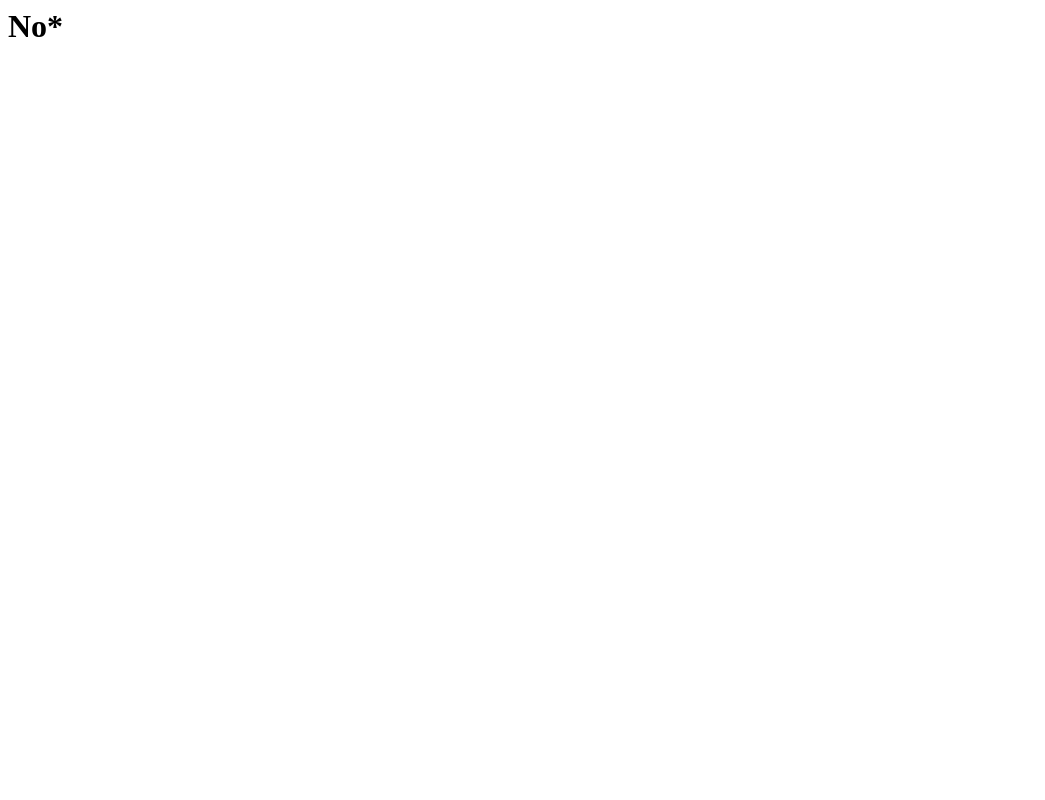
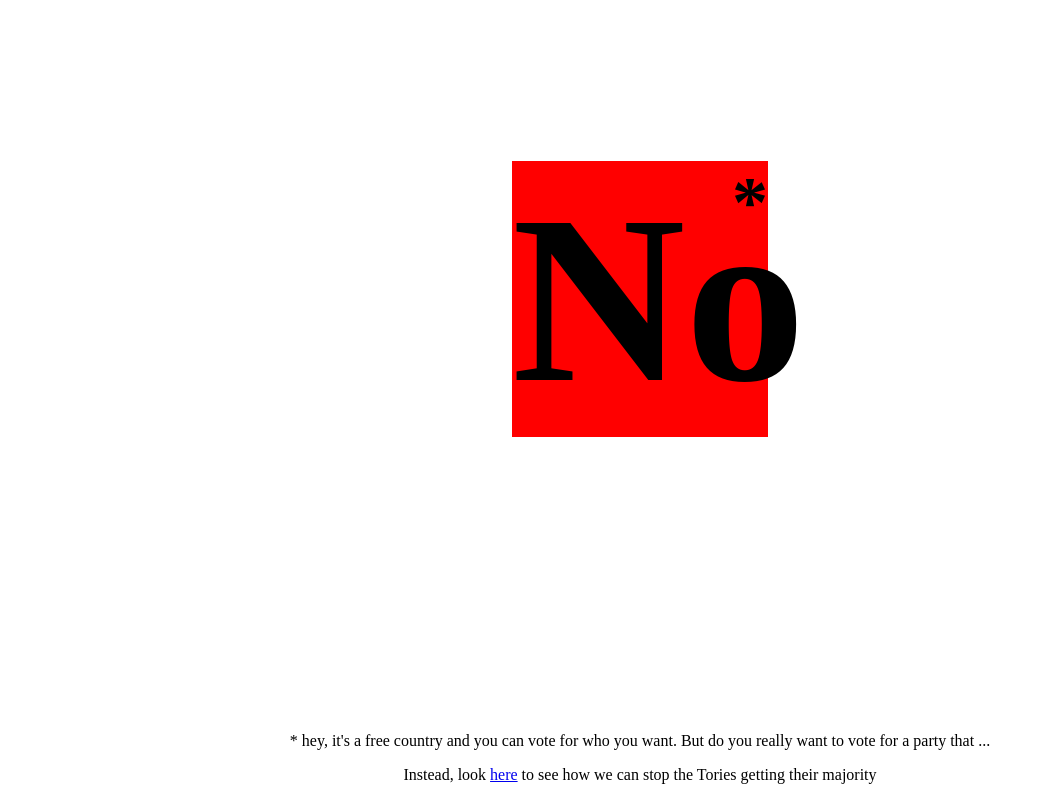
Before and after one commit to shouldivoteconservative/shouldivoteconservative.github.io, a plain HTML site: page index.html in a window 1280 px wide. Shown: the whole page, without its empty margins (0-1045 px from the left). Drawn offline with Linux system fonts and the light colour scheme.

Commit message:
Update index.html

```diff
--- a/index.html
+++ b/index.html
@@ -1 +1,18 @@
-<h1>No*</h1>
+<!DOCTYPE html>
+<html>
+<head>
+<title>Should I vote Conversative?</title>
+<style type="text/css">
+body{margin:0;padding:0;}
+h1{font-size:15em;}
+#no{text-align:center;position:relative;margin:0 auto;background-color:red;width:20%;}
+.asterisk{font-size:0.3em;position:absolute;top:0;right:0;}
+#explanation{position:absolute;bottom:0;left:0;width:100%;text-align:center;}
+</style>
+</head>
+<body>
+<div id="no"><h1>No<span class="asterisk">*</span></h1></div>
+<div id="explanation"><p>* hey, it's a free country and you can vote for who you want. But do you really want to vote for a party that ...</p>
+<p>Instead, look <a href="#">here</a> to see how we can stop the Tories getting their majority</p>
+</body>
+</html>
```
